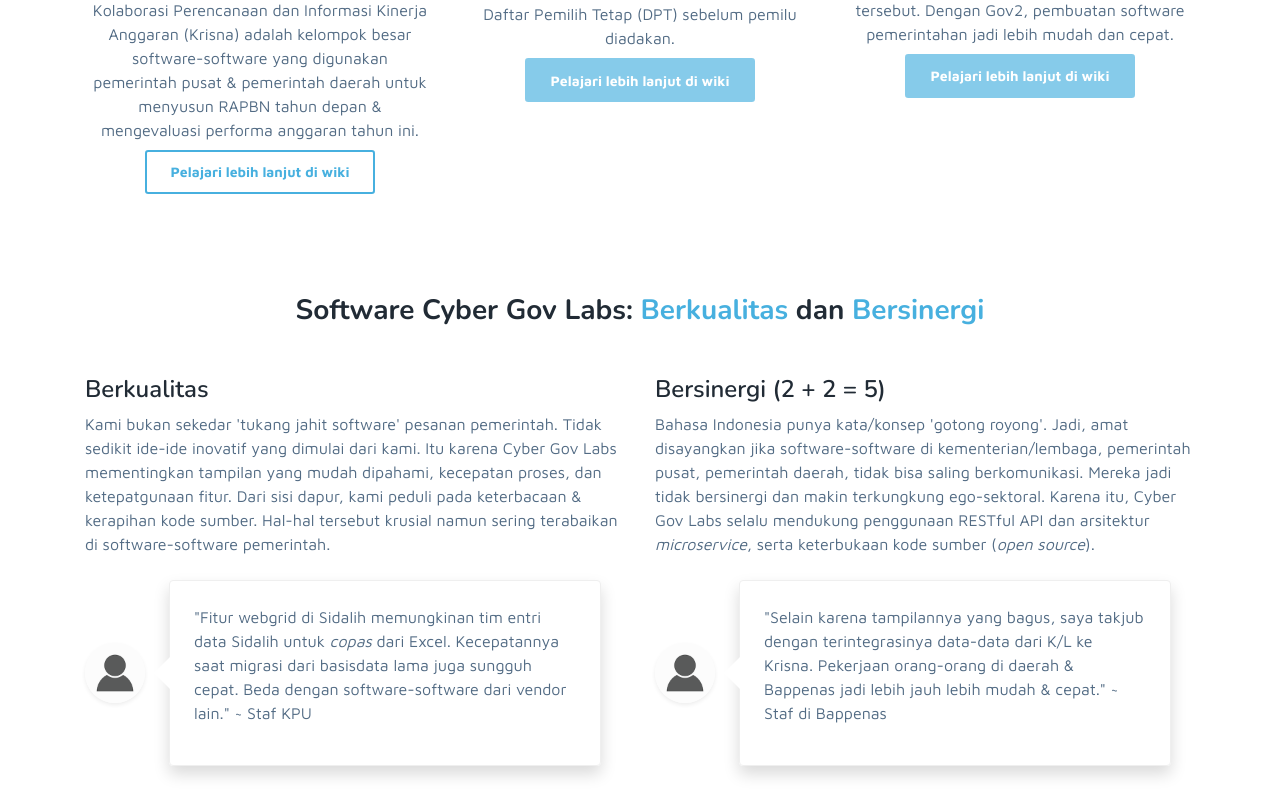
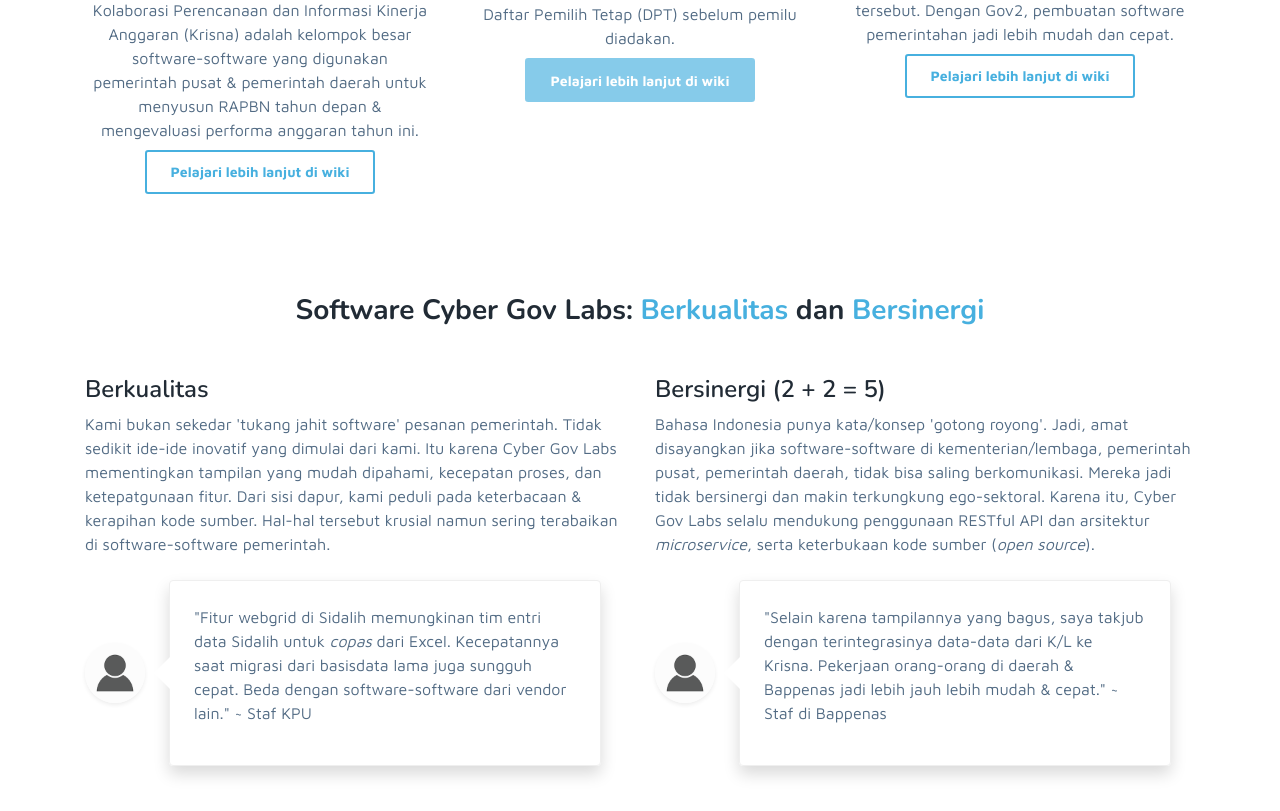
Before and after one commit to CyberGovLabs/CyberGovLabs.github.io, a plain HTML site: page index.html in a window 1280 px wide. Shown: the part 1322-2133 px from the top of the page. Drawn offline with nearby package versions, Linux system fonts and the light colour scheme.

Commit message:
update button to gov2

```diff
--- a/index.html
+++ b/index.html
@@ -121,7 +121,7 @@
 					    <div>
 							Software pemerintah punya pola yang berulang. Oleh karena itu, Cyber Gov Labs membuat & merilis <em>open source coding framework</em> yang sudah memiliki pola-pola tersebut. Dengan Gov2, pembuatan software pemerintahan jadi lebih mudah dan cepat.
 						</div>
-						<a href="#" class="btn btn-sm btn-primary mt-2 theme-btn theme-btn-ghost disabled" aria-disabled="true">Pelajari lebih lanjut di wiki</a>
+						<a href="http://wiki.cybergl.co.id/gov2/pengenalan" class="btn btn-sm btn-primary mt-2 theme-btn theme-btn-ghost" aria-disabled="true">Pelajari lebih lanjut di wiki</a>
 				    </div><!--//item-inner-->
 			    </div><!--//item-->
 		    </div><!--//row-->
```
